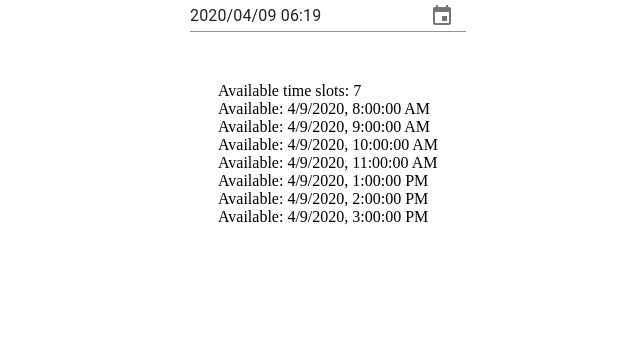
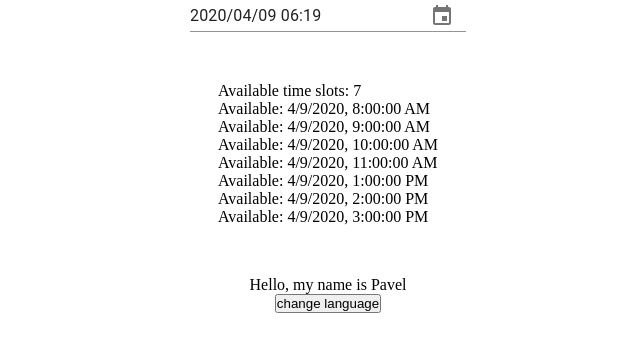
Before and after one commit to PavelSrom/MUI-datepicker-example, a React (Create React App) app: page / in a window 1280 px wide. Shown: the top 352 px of the page, without its empty margins (312-952 px from the left). Built offline with nearby package versions, Linux system fonts and the light colour scheme.

Commit message:
added localization

```diff
--- a/package.json
+++ b/package.json
@@ -10,9 +10,11 @@
     "@testing-library/react": "^9.5.0",
     "@testing-library/user-event": "^7.2.1",
     "date-fns": "^2.6.0",
+    "i18next": "^19.4.1",
     "moment": "^2.24.0",
     "react": "^16.13.1",
     "react-dom": "^16.13.1",
+    "react-i18next": "^11.3.4",
     "react-scripts": "3.4.1"
   },
   "scripts": {
--- a/src/App.js
+++ b/src/App.js
@@ -6,9 +6,14 @@ import {
   MuiPickersUtilsProvider,
 } from "@material-ui/pickers"
 import { availableTimes } from "./dates"
+import { useTranslation } from "react-i18next"
 // import moment from "moment"
 
 const App = () => {
+  // localization stuff
+  const { t, i18n } = useTranslation("common")
+  console.log(i18n.language)
+
   const [chosenDate, setChosenDate] = useState(new Date())
   console.log(chosenDate)
 
@@ -102,7 +107,6 @@ const App = () => {
 
     // get the day in that month
     // I don't know whether this works 100%, but seems to work so far (needs further testing)
-    // change the below methods from .getDay() to .toLocaleDateString()
     const bookedForThatDay = booked.filter(
       (time) =>
         new Date(time).toLocaleDateString() === currD.toLocaleDateString()
@@ -133,12 +137,13 @@ const App = () => {
             disablePast
             format="yyyy/MM/dd hh:mm"
             shouldDisableDate={shouldDisableDate}
+            invalidLabel="Invalid label"
           />
         </MuiPickersUtilsProvider>
       </div>
 
       <div style={{ marginTop: 50 }}>
-        {totalAvailable.length > 0 ? (
+        {totalAvailable.length > 0 && (
           <>
             <p>Available time slots: {totalAvailable.length}</p>
             {totalAvailable.map((time, index) => (
@@ -147,10 +152,18 @@ const App = () => {
               </div>
             ))}
           </>
-        ) : (
-          <p>Sorry, but this day is booked out</p>
         )}
       </div>
+
+      {/* localization */}
+      <p style={{ marginTop: 50 }}>{t("hello")}</p>
+      <button
+        onClick={() =>
+          i18n.changeLanguage(i18n.language === "en" ? "cz" : "en")
+        }
+      >
+        change language
+      </button>
     </div>
   )
 }
--- a/src/index.js
+++ b/src/index.js
@@ -1,11 +1,31 @@
 import React from "react"
 import ReactDOM from "react-dom"
+import { I18nextProvider } from "react-i18next"
+import i18next from "i18next"
 import "./index.css"
 import App from "./App"
 
+import localizationEN from "./locales/en/translation.json"
+import localizationCZ from "./locales/cz/translation.json"
+
+i18next.init({
+  interpolation: { escapeValue: false },
+  lng: "en",
+  resources: {
+    en: {
+      common: localizationEN,
+    },
+    cz: {
+      common: localizationCZ,
+    },
+  },
+})
+
 ReactDOM.render(
   <React.StrictMode>
-    <App />
+    <I18nextProvider i18n={i18next}>
+      <App />
+    </I18nextProvider>
   </React.StrictMode>,
   document.getElementById("root")
 )
--- /dev/null
+++ b/src/locales/cz/translation.json
@@ -0,0 +1,3 @@
+{
+  "hello": "Ahoj, jmenuji se Pavel"
+}
--- /dev/null
+++ b/src/locales/en/translation.json
@@ -0,0 +1,3 @@
+{
+  "hello": "Hello, my name is Pavel"
+}
```
Also changed, not shown: 1 other file (tests, documents, lock files or other folders).
